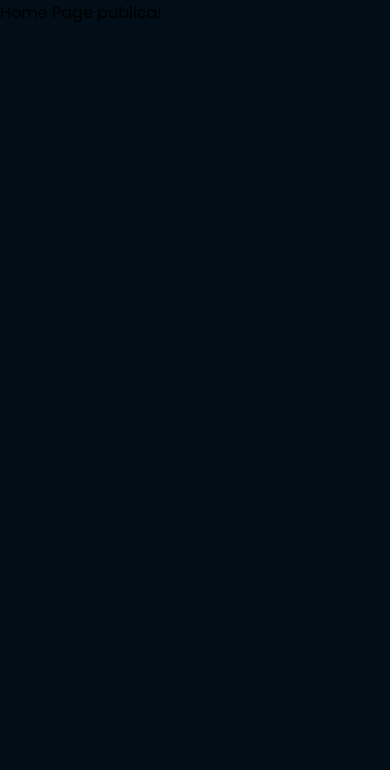
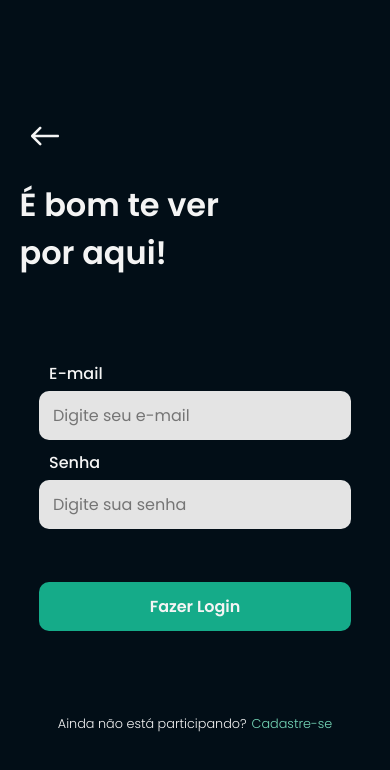
Before and after one commit to guilhermeabell/NexHackathon-1-edition, a React (Create React App) app: page /login in a window 390 px wide. Shown: the top 770 px of the page. Built offline with nearby package versions, Linux system fonts and the light colour scheme; the HTML template or start-up script is replaced by a standard one.

Commit message:
ADD: Login Page

```diff
--- a/src/Pages/public_access/home_public/components/InfoSection/index.tsx
+++ b/src/Pages/public_access/home_public/components/InfoSection/index.tsx
@@ -7,7 +7,6 @@ import './styles.css'
 
 const InfoSectionComponent = () => {
     return (
-        <>
         <div className="homePublic-section1">
             <div className="section1-content">
                 <img src={Illustration} />
@@ -25,13 +24,6 @@ const InfoSectionComponent = () => {
                 </div>
             </div>
         </div>
-
-        <div className="moving-mouse-holder">
-            <div className="mouse">
-            <div className="mouse-button">&nbsp;</div>
-            </div>
-        </div>
-    </>
     )
 }
 
--- a/src/Pages/public_access/home_public/components/InfoSection/styles.css
+++ b/src/Pages/public_access/home_public/components/InfoSection/styles.css
@@ -58,34 +58,6 @@
   text-align: right;
 }
 
-.moving-mouse-holder {
-  display: flex;
-  margin: auto;
-  width: 100%;
-  justify-content: center;
-}
-
-.moving-mouse-holder .mouse {
-  width: 26px;
-  height: 40px;
-  position: relative;
-  right: 0;
-  border-radius: 18px;
-  border: 2px solid var(--tertiary-color);
-}
-
-.moving-mouse-holder .mouse-button {
-  background-color: var(--quaternary-color);
-  width: 4px;
-  height: 10px;
-  border-radius: 2px;
-  position: absolute;
-  top: 10px;
-  left: 50%;
-  margin: 0 0 0 -2px;
-  animation: mouse-scroll 1s infinite alternate;
-}
-
 @keyframes mouse-scroll {
   to {
     transform: translate(0, 6px) scale(1, 0.8);
@@ -134,8 +106,4 @@
     font-family: 'Poppins', sans-serif;
     text-align: right;
   }
-
-  .moving-mouse-holder {
-    display: none;
-  }
 }
--- a/src/Pages/public_access/login/index.tsx
+++ b/src/Pages/public_access/login/index.tsx
@@ -1,14 +1,53 @@
 import React from 'react'
 import { Link } from 'react-router-dom'
 
-const PublicHomePage = () => {
+import { IoIosArrowRoundBack } from 'react-icons/io'
+
+import './styles.css'
+
+const LoginPage = () => {
     return (
-        <div id="homePublic-page">
-            <div className="homePublic-content">
-                <p className="homePublic-text">Home Page publica!</p>
+        <div id="loginPublic-page">
+            <div className="loginPublic-content">
+                <div className="loginPublic-header">
+                    <IoIosArrowRoundBack className="login-backButton" size="50" color="#f4f4f4" />
+                    <p className="login-text">É bom te ver por aqui!</p>
+                </div>
+
+                <div className="loginPublic-form">
+                    <form action="">
+                        <div className="loginForm-field">
+                        <span>E-mail</span>
+                            <input
+                                type="email"
+                                name="email"
+                                id="email"
+                                placeholder="Digite seu e-mail"
+                            />
+                        </div>
+
+                        <div className="loginForm-field">
+                        <span>Senha</span>
+                            <input
+                                type="password"
+                                name="password"
+                                id="password"
+                                placeholder="Digite sua senha"
+                            />
+                        </div>
+
+                        <div className="form-submitButton">
+                            <button type="submit">Fazer Login</button>
+                        </div>
+                    </form>
+                </div>
+
+                <div className="loginPublic-footer">
+                    <p>Ainda não está participando?</p> <Link to="/register">Cadastre-se</Link>
+                </div>
             </div>
         </div>
     )
 }
 
-export default PublicHomePage
+export default LoginPage
--- /dev/null
+++ b/src/Pages/public_access/login/styles.css
@@ -0,0 +1,155 @@
+#loginPublic-page .loginPublic-content {
+  height: 100vh;
+  width: 100%;
+
+  display: flex;
+  gap: 10vh;
+  flex-direction: column;
+  justify-content: center;
+  align-items: center;
+}
+
+#loginPublic-page .loginPublic-content .loginPublic-header {
+  width: 65%;
+
+  display: flex;
+  flex-direction: column;
+  align-items: flex-start;
+  gap: 20px;
+}
+
+#loginPublic-page .loginPublic-content .loginPublic-header .login-backButton:hover {
+  transition: 0.2s;
+  cursor: pointer;
+  filter: opacity(70%);
+}
+
+
+#loginPublic-page .loginPublic-content .loginPublic-header .login-text {
+  color: var(--text-color);
+  font-weight: 600;
+  font-size: 2rem;
+  width: 200px;
+
+  display: flex;
+  align-items: center;
+}
+
+#loginPublic-page .loginPublic-content .loginPublic-form {
+  width: 50%;
+}
+
+#loginPublic-page .loginPublic-content .loginPublic-form form .loginForm-field {
+  display: flex;
+  flex-direction: column;
+  align-items: flex-start;
+}
+#loginPublic-page .loginPublic-content .loginPublic-form form .loginForm-field span {
+  margin: 0 0 5px 10px;
+  color: var(--text-color);
+  font-weight: 500;
+  font-size: 16px;
+}
+#loginPublic-page .loginPublic-content .loginPublic-form form .loginForm-field input {
+  width: 100%;
+  margin-bottom: 10px;
+
+  background: var(--quarternary-color);
+  border-radius: 10px;
+  border: 0;
+  padding: 12px 14px;
+  font-size: 16px;
+  color: #2e2e2e;
+  outline: 0;
+}
+#loginPublic-page .loginPublic-content .loginPublic-form form .form-submitButton {
+  margin-top: 5vh;
+  display: flex;
+  justify-content: center;
+}
+
+#loginPublic-page .loginPublic-content .loginPublic-form form .form-submitButton button {
+  width: 40%;
+  background: var(--primary-color);
+  border-radius: 10px;
+  border: 0;
+  padding: 12px;
+  font-size: 16px;
+  font-weight: 600;
+  color: var(--text-color);
+  outline: 0;
+  transition: 0.2s;
+}
+
+#loginPublic-page .loginPublic-content .loginPublic-form form .form-submitButton button:hover {
+  background: var(--primary-dark-color);
+  cursor: pointer;
+}
+
+#loginPublic-page .loginPublic-content .loginPublic-footer {
+  display: flex;
+  justify-content: center;
+  align-items: center;
+}
+
+#loginPublic-page .loginPublic-content .loginPublic-footer p {
+  font-size: 16px;
+  font-weight: 300;
+  color: var(--text-color);
+}
+
+#loginPublic-page .loginPublic-content .loginPublic-footer a {
+  margin-left: 5px;
+  font-size: 16px;
+  font-weight: 300;
+  color: var(--secondary-color);
+  text-decoration: none;
+  transition: 0.2s;
+}
+
+#loginPublic-page .loginPublic-content .loginPublic-footer a:hover {
+  filter: opacity(70%);
+}
+
+@media (max-width: 600px) {
+  #loginPublic-page .loginPublic-content .loginPublic-header {
+    width: 90%;
+
+    display: flex;
+    flex-direction: column;
+    align-items: flex-start;
+    gap: 20px;
+  }
+
+  #loginPublic-page .loginPublic-content .loginPublic-form {
+    width: 80%;
+  }
+
+  #loginPublic-page .loginPublic-content .loginPublic-form form .form-submitButton button {
+    width: 100%;
+  }
+
+  #loginPublic-page .loginPublic-content .loginPublic-footer p {
+    font-size: 0.8rem;
+    font-weight: 300;
+    color: var(--text-color);
+  }
+
+  #loginPublic-page .loginPublic-content .loginPublic-footer a {
+    margin-left: 5px;
+    font-size: 0.8rem;
+    font-weight: 300;
+    color: var(--secondary-color);
+    text-decoration: none;
+    transition: 0.2s;
+  }
+}
+
+@media (max-width: 300px) {
+  #loginPublic-page .loginPublic-content .loginPublic-footer {
+    display: flex;
+    flex-direction: column;
+    justify-content: center;
+    align-items: center;
+  }
+}
--- a/src/styles.css
+++ b/src/styles.css
@@ -3,7 +3,7 @@
     --primary-dark-color: #0C7960;
     --secondary-color: #76D9B9;
     --tertiary-color: #2FDF84;
-    --quaternary-color: #E4E4E4;
+    --quarternary-color: #E4E4E4;
     --text-color: #f4f4f4;
     --background-color: #020E17;
 }
```
